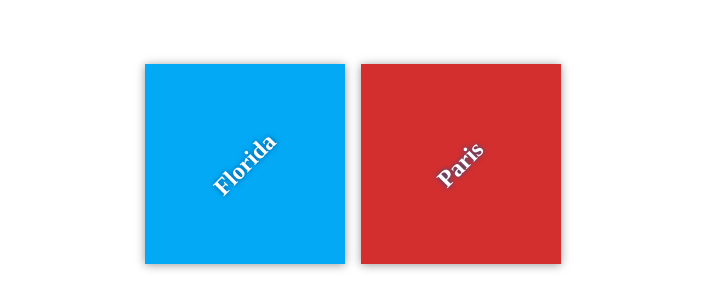
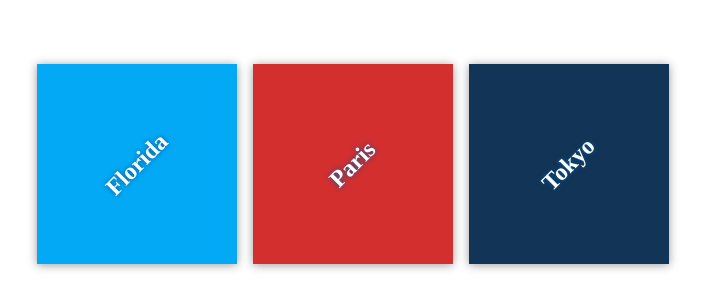
Before and after one commit to akindem1/my-travel-plans, a plain HTML site: page index.html in a window 1280 px wide. Shown: the part 236-544 px from the top of the page, without its empty margins (287-992 px from the left). Drawn offline with Linux system fonts and the light colour scheme.

Commit message:
Include Akin's destination

```diff
--- a/css/app.css
+++ b/css/app.css
@@ -58,3 +58,7 @@ h2 {
 #paris {
     background-color: #d32f2f;
 }
+
+#tokyo {
+    background-color: #123456;
+}
--- a/index.html
+++ b/index.html
@@ -17,7 +17,11 @@
             <div class="destination" id="paris">
                 <h2>Paris</h2>
             </div>
-        </div>
+
+            <div class="destination" id="tokyo">
+                <h2>Tokyo</h2>
+            </div>
+		</div>
     </div>
 
 </body>
```
